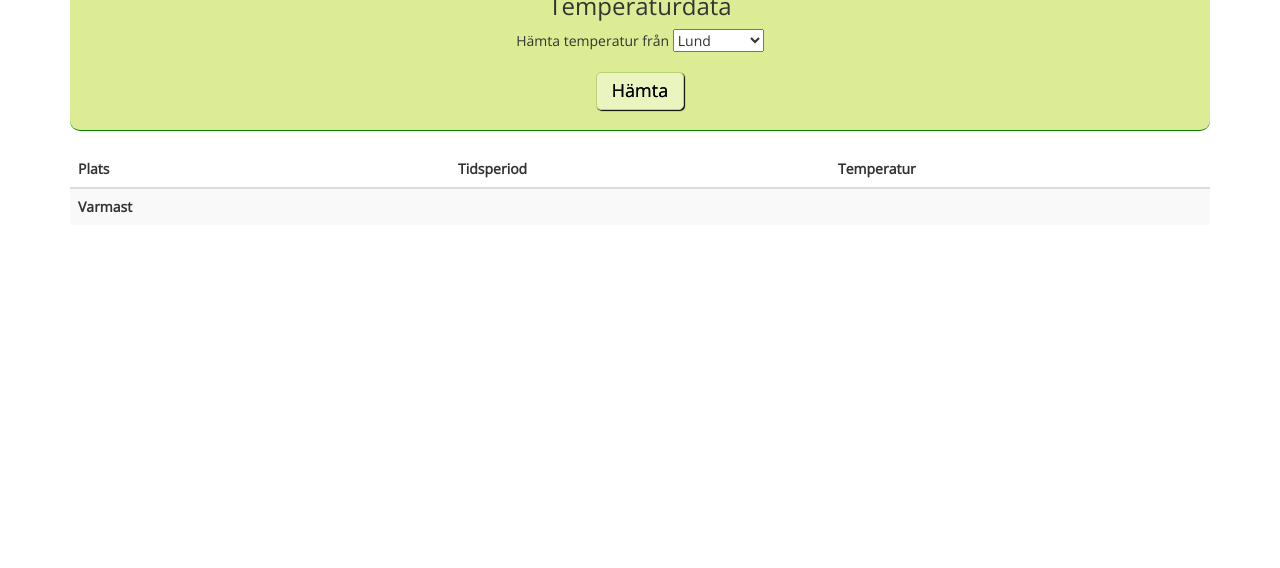
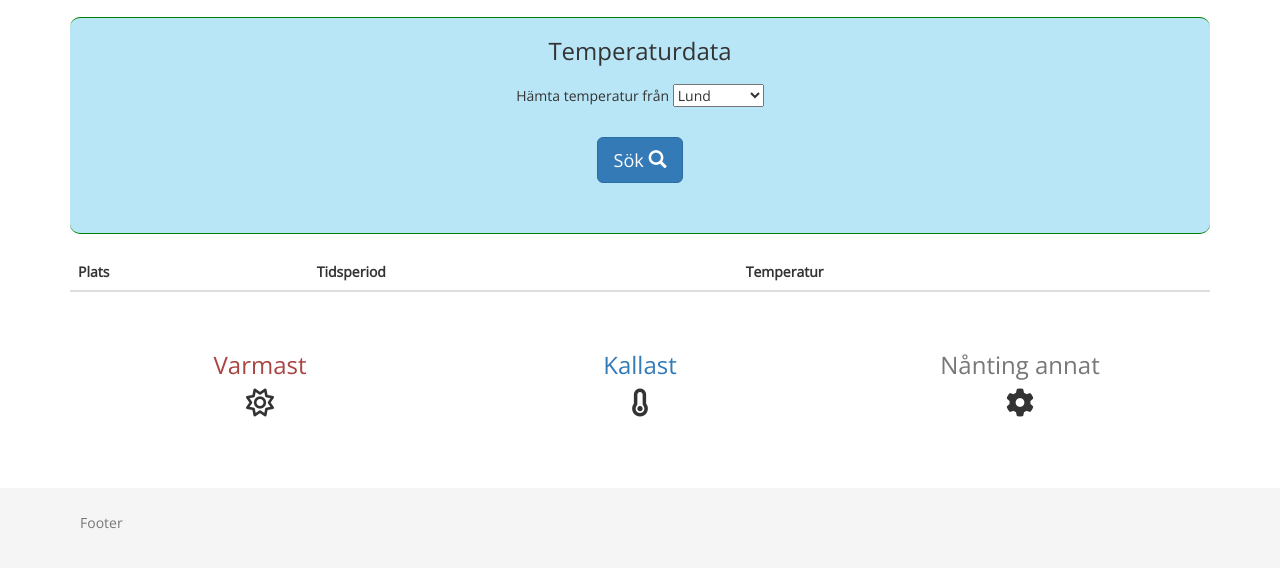
Before and after one commit to datschaub/playground, a plain HTML site: page smhi.html in a window 1280 px wide. Shown: the part 337-905 px from the top of the page. Before the commit the page ends 800 px from the top, so only its background shows below. Drawn offline with nearby package versions, Linux system fonts and the light colour scheme.

Commit message:
Added Font Awesome & styling

```diff
--- a/css/main.css
+++ b/css/main.css
@@ -18,7 +18,9 @@ h1 {
 	font-weight: bold;
 }
 
-
+p{
+	padding: 10px;
+}
 
 /* MENU BAR */
 
@@ -70,7 +72,7 @@ ul.menu-bar li a.active {
 }
 
 .content{
-	background-color: #dcec94;
+	background-color: #b9e6f7;
 
 	text-align: center;
 	margin-bottom: 20px;
@@ -115,3 +117,14 @@ ul.menu-bar li a.active {
 .lastRow{
 	font-weight: bold;
 }
+
+.puff{
+	text-align: center;
+	padding: 20px;
+}
+
+.footer{
+	background-color: #f5f5f5;
+	padding: 15px;
+	margin-top: 20px;
+}
--- a/smhi.html
+++ b/smhi.html
@@ -22,6 +22,9 @@
 	<!-- Custom JavaScript -->
 	<script type="text/javascript" src="weather.js"></script>
 
+	<!-- Font Awesome-->
+	<script src="https://use.fontawesome.com/14987ee07f.js"></script>
+
 
 </head>
 
@@ -31,7 +34,9 @@
 
 		<div class="jumbotron col-md-12">
 			<h1>SMHI API</h1>
+			<blockquote>
 			Tänkt att kunna hämta ut data från SMHI genom REST API
+			</blockquote>
 		</div>
 
 		<div class="col-md-12">
@@ -47,8 +52,9 @@
 		</div>
 
 		<div class="content col-md-12">
+
+			<h3>Temperaturdata</h3>
 			<p>
-			<h3>Temperaturdata</h3>
 
 				Hämta temperatur från
 				<select name="station" id="station">
@@ -57,14 +63,14 @@
 					<option value="Örebro A">Örebro</option>
 				</select>
 
+				<p>
+					<button id="weatherBtn" class="btn btn-primary btn-lg">Sök <span class="glyphicon glyphicon-search"></span></button>
 				</p>
-			<p>
-			<button class="btnGetWeather">Hämta</button>
-			<br>
-			<span id="tempSpan"></span>
-			</p	>
+
+			</p>
 		</div>
 
+		<!-- TABLE -->
 		<table id="weatherTable" class="table table-striped table-hover col-md-12">
 			<thead class="thead-inverse">
 				<tr>
@@ -74,18 +80,42 @@
 				</tr>
 			</thead>
 			<tbody>
-				<tr class="lastRow">
-					<td class="col-md-4">Varmast</td>
-					<td class="col-md-4"> </td>
-					<td class="col-md-4 warmest"> </td>
-				</tr>
+
 			</tbody>
 		</table>
 
+		<!-- PUFFS -->
+		<div class="col-md-4 puff">
+			<h3 class="text-danger">Varmast</h3>
+			<i class="fa fa-sun-o fa-2x"></i>
+			<p>
+				<span class="warmestStation text-danger"></span>
+			</p>
 		</div>
 
+		<div class="col-md-4 puff">
+			<h3 class="text-primary">Kallast</h3>
+			<i class="fa fa-thermometer-empty fa-2x"></i>
+			<p>
+				<span class="coldestStation text-primary"></span>
+			</p>
+		</div>
 
+		<div class="col-md-4 puff">
+			<h3 class="text-muted">Nånting annat</h3>
+			<i class="fa fa-cog fa-2x"></i>
+			<span class="text-muted"></span>
+		</div>
 
+	</div>
+
+	<div class="footer">
+		<div class="container">
+		<p class="text-muted">
+		Footer
+		</p>
+		</div>
+	</div>
 
 	<!-- jQuery (necessary for Bootstrap's JavaScript plugins) -->
 	<script src="https://ajax.googleapis.com/ajax/libs/jquery/1.11.3/jquery.min.js"></script>
--- a/weather.js
+++ b/weather.js
@@ -1,6 +1,6 @@
 $(document).ready(function(){
 
-	$(".btnGetWeather").click(function getWeather(){
+	$("#weatherBtn").click(function getWeather(){
 
 		var station = document.getElementById('station');
 		var station_id = station.options[station.selectedIndex].value;
@@ -29,7 +29,7 @@ $(document).ready(function(){
 						var list = "";
 						console.log("Temperatur senaste dygnet i ", station, temperature);
 
-						/* APPEND NEW ROW */
+						// APPEND NEW ROW
 						$("#weatherTable").each(function(){
 							var td = "<tr>";
 
@@ -54,7 +54,8 @@ $(document).ready(function(){
 								}
 							})
 
-							$(".warmest").html(warmest);
+							$(".warmestStation").text(warmest + " c");
+							console.log("warmest station is: ", warmest);
 
 						});
 
```
Also changed, not shown: index.html (+6 -0 lines). Lines whose indentation alone changed are shown as unchanged.
